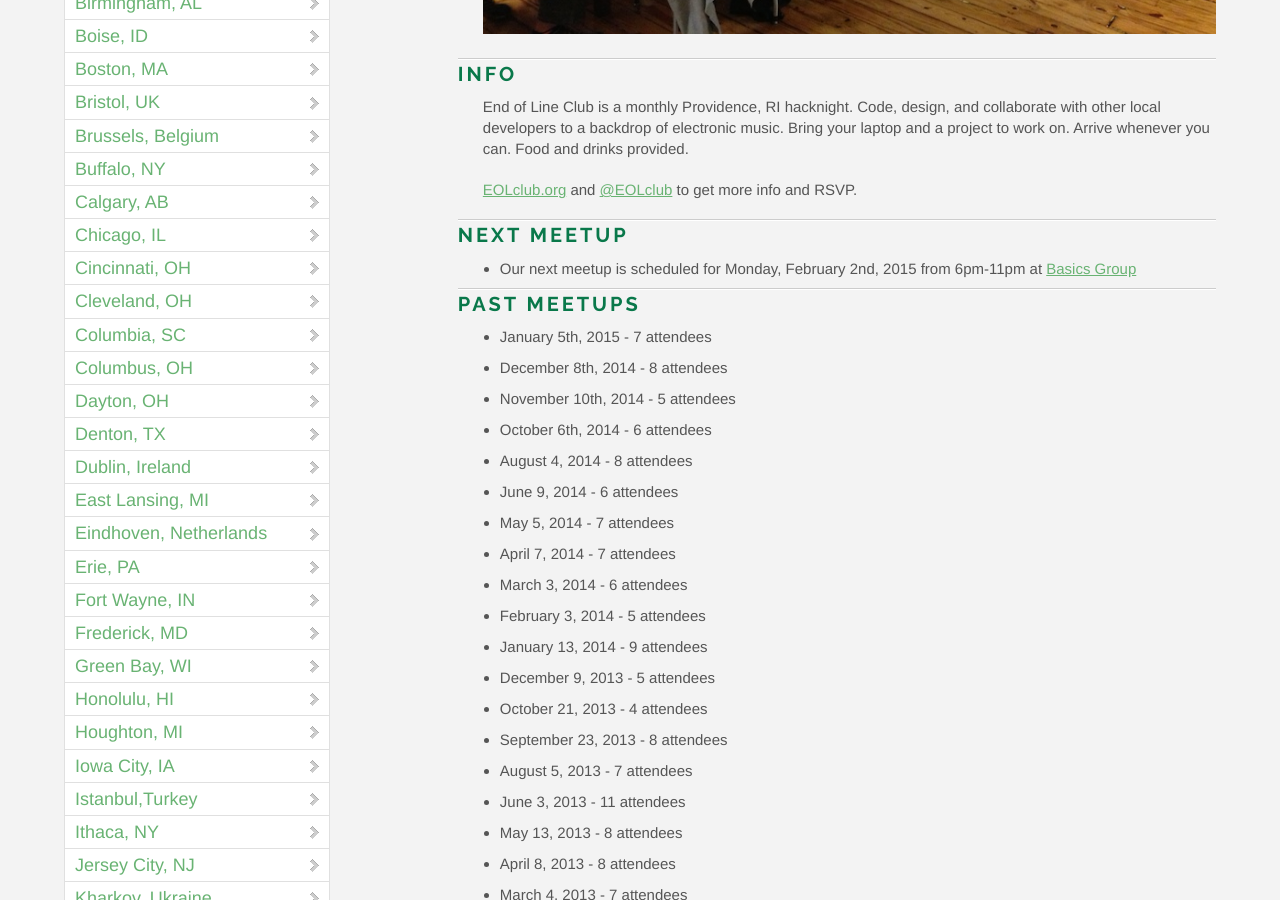
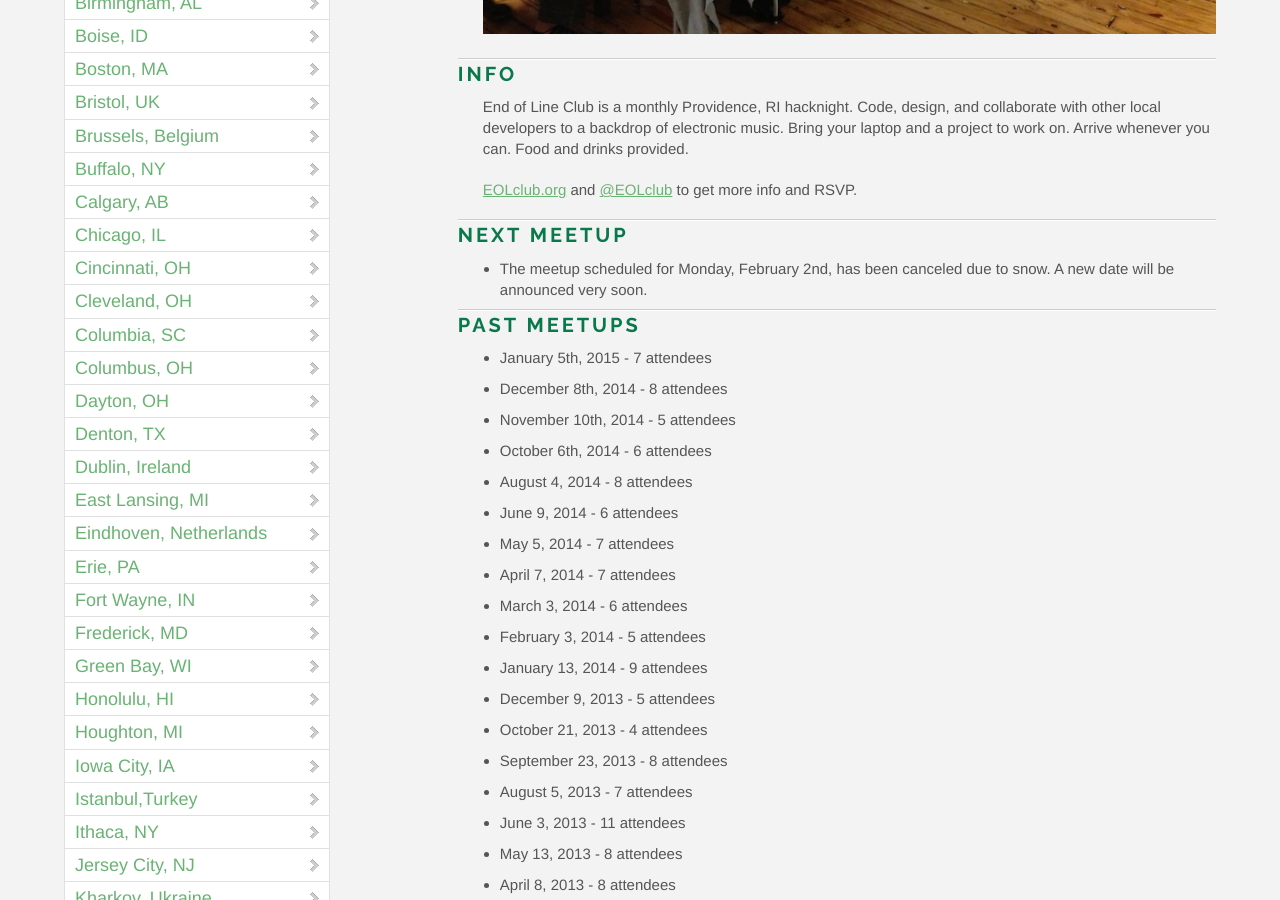
Before and after one commit to OpenHack/openhack.github.com, a Jekyll site: the page built from providence/index.markdown, in a window 1280 px wide and 900 px high, scrolled down 594 px. Built offline with Jekyll 4.4.1, drawn with Linux system fonts in a browser that asks for light colours; nearby versions of some CDN libraries; comment, search, counter and statistics services are not loaded.

Commit message:
Cancel Providence 2/2 meetup...stupid snow

```diff
--- a/providence/index.markdown
+++ b/providence/index.markdown
@@ -15,7 +15,8 @@ End of Line Club is a monthly Providence, RI hacknight. Code, design, and collab
 
 ### Next meetup
 
-* Our next meetup is scheduled for Monday, February 2nd, 2015 from 6pm-11pm at [Basics Group](http://basicsgroup.com)
+* The meetup scheduled for Monday, February 2nd, has been canceled due to
+  snow.  A new date will be announced very soon.
 
 ### Past meetups
 
```
